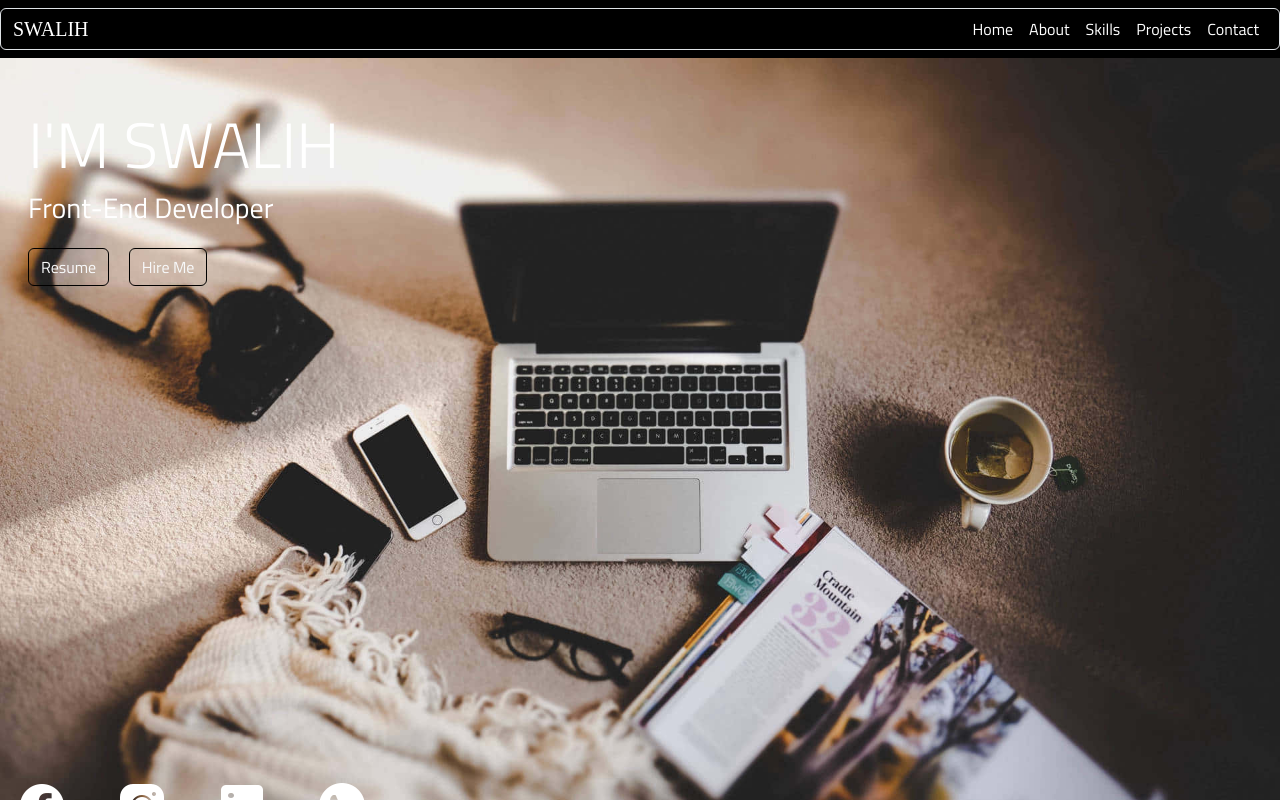
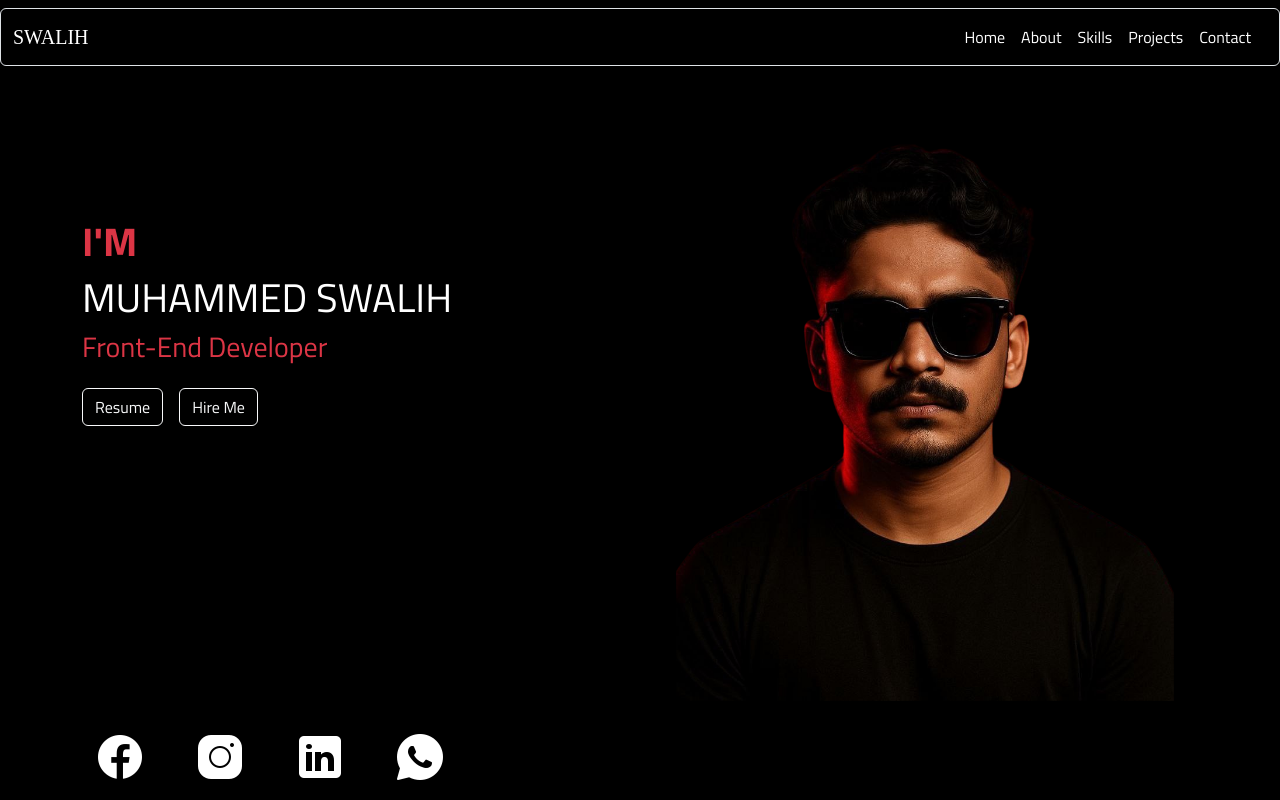
Before and after one commit to swalihtp/portfolio, a plain HTML site: page index.html in a window 1280 px wide. Shown: the top 800 px of the page. Drawn offline with nearby package versions, Linux system fonts and the light colour scheme; a web font is replaced by a local one.

Commit message:
Update index.html

```diff
--- a/index.html
+++ b/index.html
@@ -32,12 +32,12 @@
 
 
             <div class="collapse navbar-collapse" id="navbarNav">
-                <ul class="navbar-nav ms-auto">
-                <li class="nav-item"><a class="nav-link text-white" href="#Home" >Home</a></li>
-                <li class="nav-item"><a class="nav-link text-white" href="#About" >About</a></li>
-                <li class="nav-item"><a class="nav-link text-white" href="#Skills" >Skills</a></li>
-                <li class="nav-item"><a class="nav-link text-white" href="#Projects" >Projects</a></li>
-                <li class="nav-item"><a class="nav-link text-white" href="#Contact" >Contact</a></li>
+                <ul class="navbar-nav ms-auto p-2">
+                <li class="nav-item"><a class="nav-link text-white text-center nav" href="#Home" >Home</a></li>
+                <li class="nav-item"><a class="nav-link text-white text-center nav" href="#About" >About</a></li>
+                <li class="nav-item"><a class="nav-link text-white text-center nav" href="#Skills" >Skills</a></li>
+                <li class="nav-item"><a class="nav-link text-white text-center nav" href="#Projects" >Projects</a></li>
+                <li class="nav-item"><a class="nav-link text-white text-center nav" href="#Contact" >Contact</a></li>
                 </ul>
 
             </div>
@@ -45,40 +45,39 @@
      </nav>
 
      <!--Home -->
-     <div id="Home" style="background-image: url('images/creative-workspace-setup-3mvf8y532xhcpsyk.jpg');
-                background-size: cover;
-                background-position: center;
-                height: 100vh;
-                position: relative;">
 
-        <div class="container-fluid d-flex align-items-start flex-column">
 
-                <div class="px-3 mt-5">
-                  <h1 class="text-white display-3 ">I'M SWALIH</h1>
-                </div>
+    <div class="container">
+                  <div class="row">
 
-                <div class="px-3 ">
-                  <h3 class="text-white mb-4">Front-End Developer</h3>
-                </div>
+                    <div class="col-md-6 pt-5">
+                      <h1 class="pt-5 mt-5 text-danger fw-bold">I'M </h1>
+                      <h1 class="text-white">MUHAMMED SWALIH</h1>
+                      <h3 class="text-danger">Front-End Developer</h3>
+                      <a class="btn btn-outline-light mt-3 me-3" href="">Resume</a><a class="btn btn-outline-light mt-3" href="">Hire Me</a>
+                    </div>
 
-                <div class="px-3 ">
-                  <a class="btn btn-outline-light border-black me-3" href="#">Resume</a>
-                  <a class="btn btn-outline-light border-black" href="#">Hire Me</a>
-                </div>
-      </div>
+                     <div class="col-md-6">
+                      <img class="img-fluid p-4" src="/images/myimg.png">
+                    </div>
+                  </div>
 
-                <div class="d-flex gap-4 px-1" style="position: absolute; bottom: 20px;">
-                  <img class="btn" src="images/icons8-facebook-50.png" alt="facebook-icon">
-                  <img class="btn" src="images/icons8-instagram-50.png" alt="instagram-icon">
-                  <img class="btn" src="images/icons8-linkedin-50.png" alt="icon-linkedin">
-                  <img class="btn" src="images/icons8-whatsapp-50.png" alt="icon-whatsapp">
+                  <div class="d-flex gap-4 "">
+                  <a href=""><img class="btn" src="/images/icons8-facebook-50.png" alt="facebook-icon"></a>
+                  <a href="https://www.instagram.com/swalih.jr_/profilecard/?igsh=N3B6ZzZsdWlscHdl" target="_blank"><img class="btn" src="/images/icons8-instagram-50.png" alt="instagram-icon"></a>
+                  <a href="https://www.linkedin.com/in/swalih-tp/" target="_blank"><img class="btn" src="/images/icons8-linkedin-50.png" alt="icon-linkedin"></a>
+                  <a href=" https://wa.me/qr/GLW3M3LWQFAHM1" target="_blank"><img class="btn" src="/images/icons8-whatsapp-50.png" alt="icon-whatsapp"></a>
                 </div>
     </div>
+
 
      <!--About section-->
 
      <div class="container" id="About">
         <div class="row align-items-center">
+          <div class="col-md-6 p-4">
+                <img class="img-fluid" src="/images/myimg.png" alt="Profile Image" />
+            </div>
             <div class="col-md-6 p-4 text-white">
                 <p class="text-danger fs-5 fw-light">I am </p>
                 <p class="fs-1 fw-bold">Muhammed Swalih</p>
@@ -86,11 +85,7 @@
                 <p class="fs-5 text-capitalize">
                     I’m a passionate front-end developer and digital strategist dedicated to crafting clean, user-focused web experiences and impactful online branding. With a growing command of HTML, CSS, JavaScript, and modern UI/UX practices, I specialize in building responsive interfaces that not only work smoothly—but look great too
                 </p>
-            </div>
-
-            <div class="col-md-6 p-4">
-                <img class="img-fluid" src="images/myimg.png" alt="Profile Image" />
-            </div>
+              </div>
         </div>
     </div>
 
@@ -144,15 +139,15 @@
     <h2 class="mb-4 text-center text-white py-5">Projects</h2>
     <div class="project-grid">
       <div class="btn project">
-        <img class=" project-image" src="images/easytravel.png" alt="">
+        <img class=" project-image" src="/images/easytravel.png" alt="">
         <p class="text-center text-white">EaseMyTrip clone website</p>
       </div>
       <div class="btn project">
-        <img class="project-image" src="images/w3school.png" alt="">
+        <img class="project-image" src="/images/w3school.png" alt="">
         <p class="text-center text-white">W3Schools Navbar</p>
       </div>
       <div class="btn project">
-        <img class="project-image" src="images/amazon clone.png" alt="">
+        <img class="project-image" src="/images/amazon clone.png" alt="">
         <p class="text-center text-white">Amazon clone website</p>
       </div>
     </div>
```
